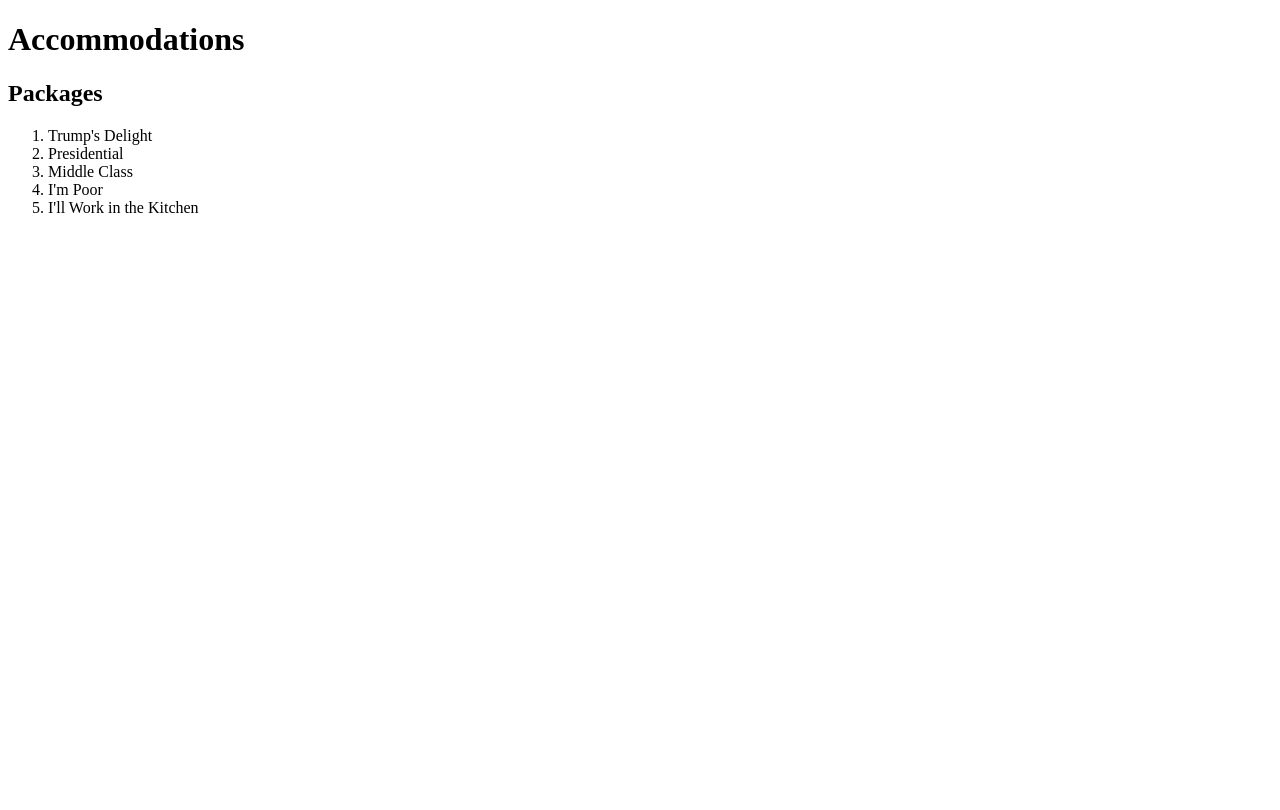
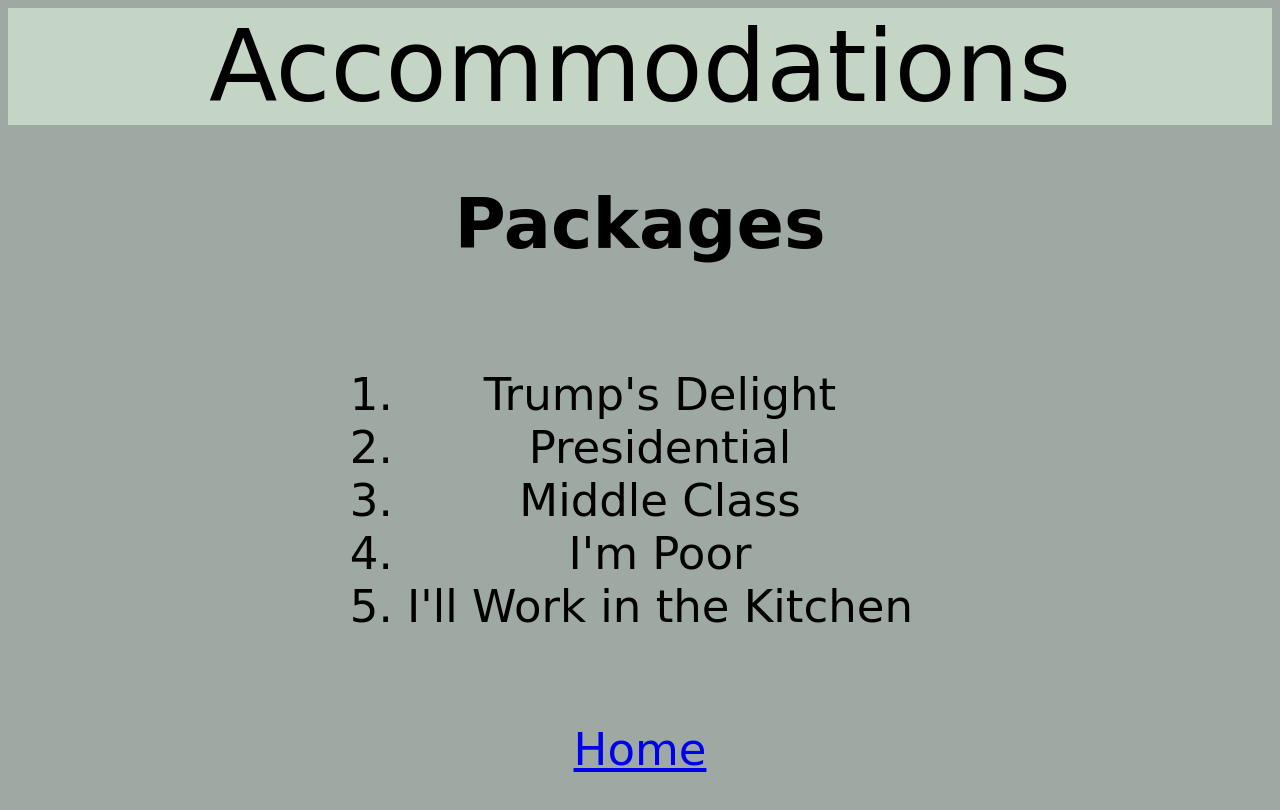
Before and after one commit to kftwotwo/Bob-s-Resort, a plain HTML site: page bobs-resort/accommodations.html in a window 1280 px wide. Drawn offline with Linux system fonts and the light colour scheme.

Commit message:
Daniel made basic style changes to daniel branch.

```diff
--- a/bobs-resort/accommodations.html
+++ b/bobs-resort/accommodations.html
@@ -1,10 +1,11 @@
 <!DOCTYPE html>
 <html>
   <head>
+      <link href="styles/stylesheet.css" rel="stylesheet" type="text/css">
     <title>Accommodations</title>
   </head>
   <body>
-    <h1>Accommodations</h1>
+    <header>Accommodations</header>
     <h2>Packages</h2>
     <ol>
       <li>Trump's Delight</li>
@@ -13,5 +14,6 @@
       <li>I'm Poor</li>
       <li>I'll Work in the Kitchen</li>
     </ol>
+    <p><a href="index.html">Home</a></p>
   </body>
 </html>
--- a/bobs-resort/styles/stylesheet.css
+++ b/bobs-resort/styles/stylesheet.css
@@ -0,0 +1,48 @@
+header, footer {
+    color: black;
+    background-color: #c5d5c5;
+    clear: left;
+    text-align: center;
+    font-family: cursive;
+    font-size: 100px;
+  }
+h1{
+  text-align: center;
+  font-family: cursive;
+  font-size: 100px;
+
+}
+
+h2{
+  text-align: center;
+  font-size: 70px;
+  font-family: cursive;
+}
+
+h3{
+  text-align: center;
+}
+
+body{
+  background-color: #9fa9a3;
+  text-align: center;
+}
+ol{
+  display: inline-block;
+  margin-left: auto;
+  margin-right: auto;
+  font-family: cursive;
+  font-size: 45px;
+}
+
+ul{
+  display: inline-block;
+  margin-left: auto;
+  margin-right: auto;
+  font-family: cursive;
+  font-size: 45px;
+}
+p{
+  font-family: cursive;
+  font-size: 45px;
+}
```
Also changed, not shown: bobs-resort/activities.html (+3 -1 lines), bobs-resort/contacts.html (+3 -1 lines), bobs-resort/index.html (+2 -2 lines), bobs-resort/pictures.html (+3 -0 lines), bobs-resort/travel-arrangements.html (+4 -0 lines).
